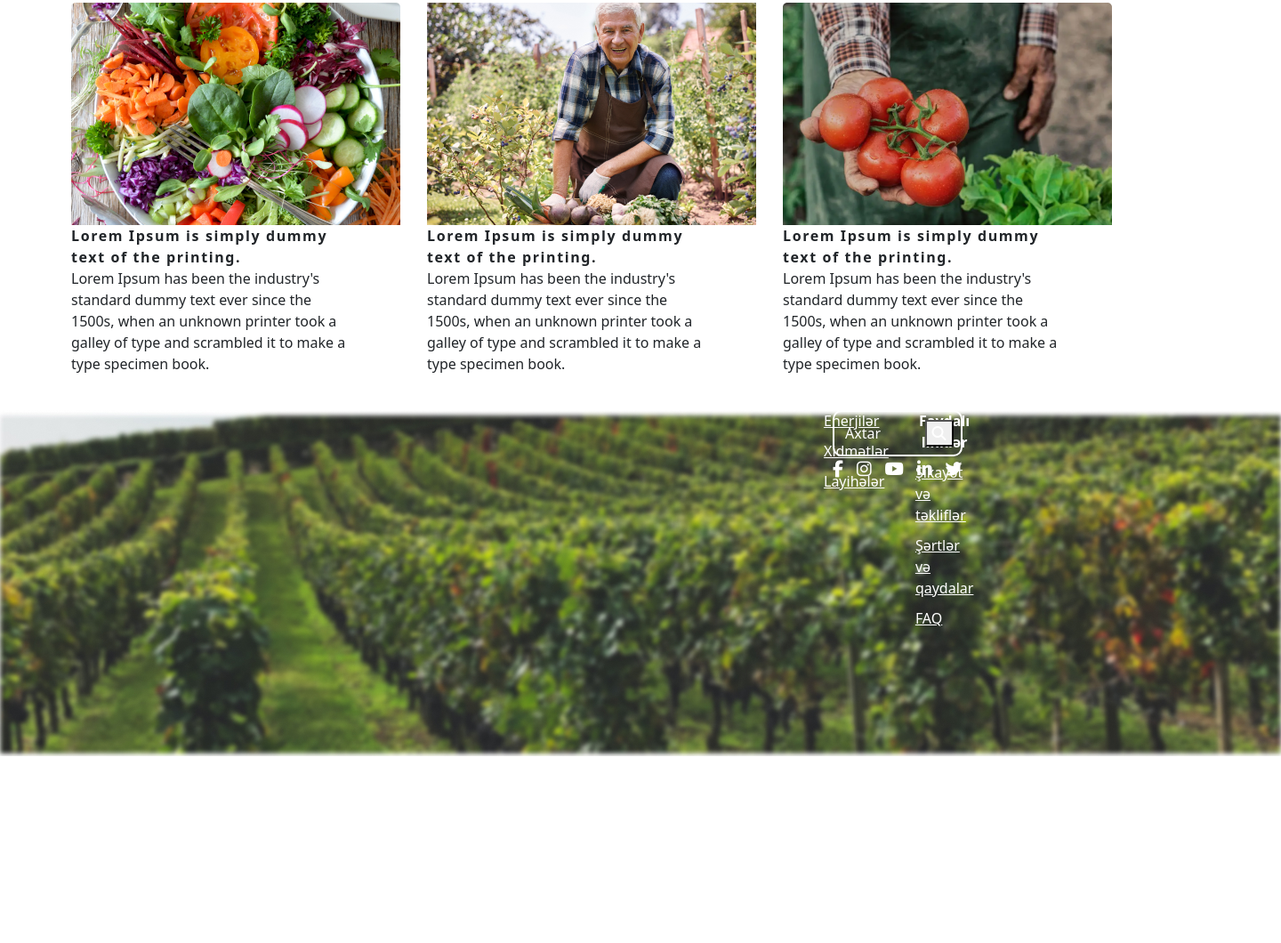
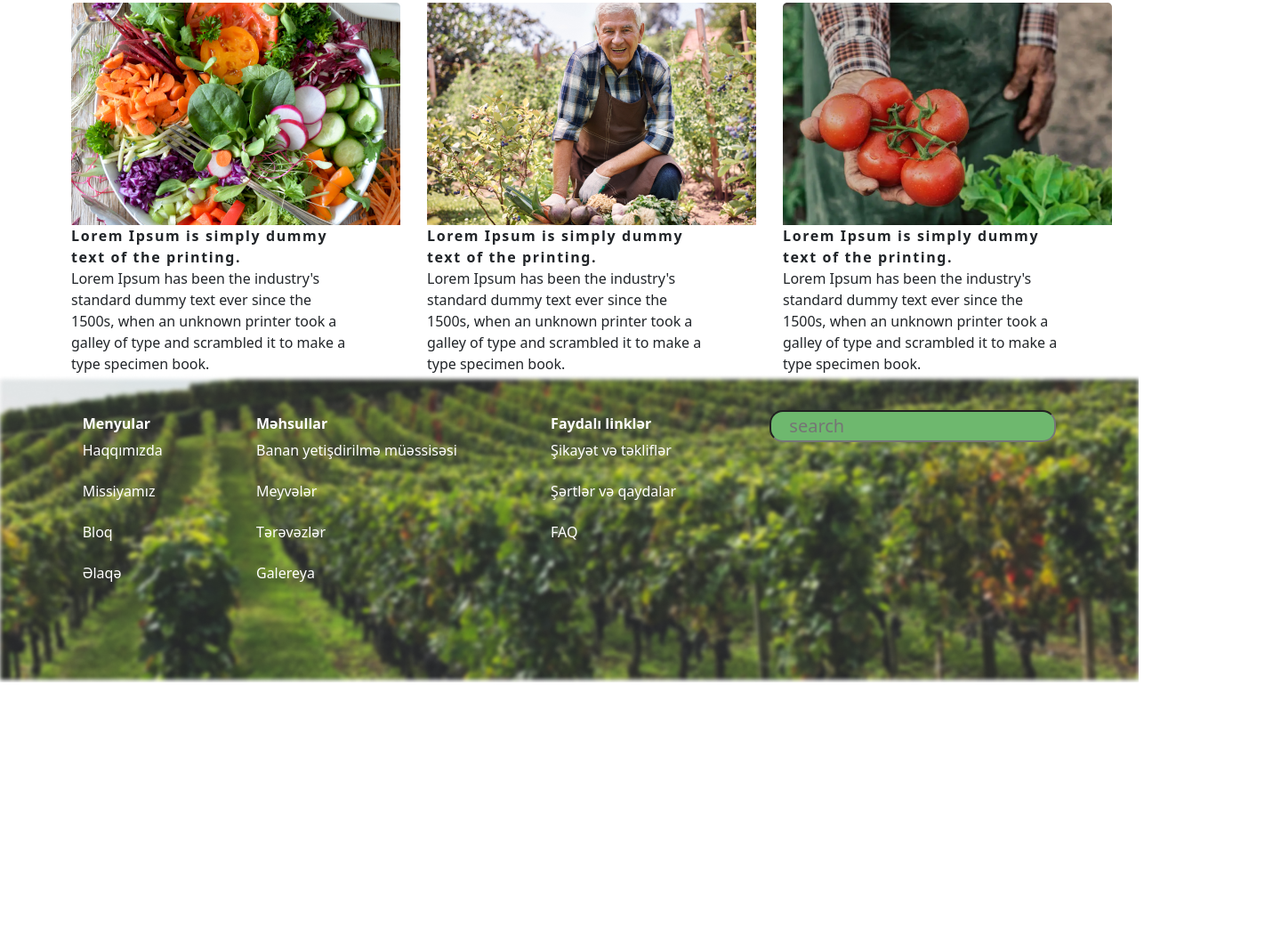
Before and after one commit to alakbarzada/agrovest, a plain HTML site: page index.html in a window 1280 px wide. Shown: the part 1762-2822 px from the top of the page at 89% size, 1440 px wide, since content can reach past the window. After the commit the page ends 2529 px from the top, so only its background shows below. Drawn offline with nearby package versions, Linux system fonts and the light colour scheme; a web font is replaced by a local one.

Commit message:
yarisi hazir

```diff
--- a/index.html
+++ b/index.html
@@ -106,6 +106,7 @@
     </div>
 </header>
 <div class="menu">
+
     <div class="menu-header">
     <div class="delete-menu">
     <i class="fa-solid fa-xmark"></i>
@@ -284,64 +285,46 @@
     </section>
 </main>
 
+<footer>
+    <img class="footer-img" src="agrovest.image/agrovest-img/footer.png">
+
+    <div class="footers">
+    <div>
+<b>Menyular</b>
+<p>Haqqımızda</p>
+<p>Missiyamız</p>
+<p>Bloq</p>
+<p>Əlaqə</p>
+    </div>
+
+    <div>
+        <b> Məhsullar</b>
+        <p>Banan yetişdirilmə müəssisəsi</p>
+        <p>Meyvələr</p>
+        <p>Tərəvəzlər</p>
+        <p>Galereya</p>
+            </div>
+
+            <div>
+                <b>Faydalı linklər</b>
+                <p>Şikayət və təkliflər</p>
+                <p>Şərtlər və qaydalar</p>
+                <p>FAQ</p>
+                    </div>
+                    <form >
+                        <input class="footer-search" placeholder="search" type="search">
+
+                    </form>
 
 
 
-<footer>
-    <div class="container-footer">
+                </div>
+</footer>
 
-        <div class="footer__top">
 
-            <div class="footer__top__left">
 
-                <div class="footer__links">
-                    <img class="footer-photo" src="agrovest.image/agrovest-img/footer.jpg">
-                    <div class="links__title">Menyular</div>
-                    <a href="#">Haqqımızda</a>
-                    <a href="#">Missiyamız</a>
-                    <a href="#">Bloq</a>
-                    <a href="#">Əlaqə</a>
-                </div>
-                <div class="footer__links">
-                    <a href="#">Enerjilər</a>
-                    <a href="#">Xidmətlər</a>
-                    <a href="#">Layihələr</a>
-                </div>
-                <div class="footer__links">
-                    <div class="links__title">Faydalı linklər</div>
-                    <a href="#">Şikayət və təkliflər</a>
-                    <a href="#">Şərtlər və qaydalar</a>
-                    <a href="#">FAQ</a>
-                </div>
-            </div>
-            <div class="footer__top__right">
-                <form class="search__form">
-                    <input type="text" placeholder="Axtar">
-                    <button type="submit">
-                        <i class="fa-solid fa-magnifying-glass"></i>
-                    </button>
-                </form>
-                <div class="social__icons">
-                    <a href="#">
-                        <i class="fa-brands fa-facebook-f"></i>
-                    </a>
-                    <a href="#">
-                        <i class="fa-brands fa-instagram"></i>
-                    </a>
-                    <a href="#">
-                        <i class="fa-brands fa-youtube"></i>
-                    </a>
-                    <a href="#">
-                        <i class="fa-brands fa-linkedin-in"></i>
-                    </a>
-                    <a href="#">
-                        <i class="fa-brands fa-twitter"></i>
-                    </a>
-                </div>
-            </div>
-        </div>
-    </div>
-</footer>
+
+
 
 
 
--- a/style.css
+++ b/style.css
@@ -356,152 +356,42 @@ color: white;
 }
 
 
+.footers{
+    display: flex;
 
-footer {
-    width: 100%;
-    background-color:grey;
-    position: relative;
+    justify-content: space-around;
+    padding: 40px;
+    line-height: 30px;
+position: relative;
+color: #fff;
+
 }
-.container-footer{
+@media(max-width:992px){
+ .footers{
+    display: inline ;
+   text-align: center;
+ }
+}
+
+.footer-img{
     position: absolute;
     width: 100%;
 }
+@media(max-width:992px){
+    .footer-img{
 
-
-footer .footer__top {
-    width: 100%;
-    display: flex;
-    flex-direction: column;
-    justify-content: center;
-    align-items: center;
-    gap: 40px;
-    padding: 40px 0;
-
-}
-
-@media (min-width: 1200px) {
-    footer .footer__top {
-        flex-direction: row;
-        justify-content: space-between;
-        align-items: stretch;
-
+        height: 100vh;
     }
 }
-
-footer .footer__top__left {
-    width: 100%;
-    display: flex;
-    flex-direction: column;
-    justify-content: center;
-    align-items: center;
-    gap: 30px;
-
+.footer-search{
+    background-color: rgb(110, 184, 110);
+    color: black;
+    font-size: 20px;
+    border-radius: 15px;
+    padding-left: 20px;
 }
-
-@media (min-width: 768px) {
-    footer .footer__top__left {
-        flex-direction: row;
-        justify-content: space-between;
-        align-items: stretch;
+@media(max-width:992px){
+    .footer-search{
+        width: 100%;
     }
 }
-
-
-footer .footer__links {
-    width: 100%;
-    display: flex;
-    flex-direction: column;
-    justify-content: flex-start;
-    align-items: center;
-    gap: 10px;
-
-}
-
-footer .footer__links .links__title {
-    color: #fff;
-    font-weight: 600;
-    text-align: center;
-}
-
-footer .footer__links a {
-    color: #fff;
-    text-align: center;
-}
-
-@media (min-width: 1200px) {
-    footer .footer__links {
-        align-items: flex-start;
-
-    }
-
-    .footer .footer__links .links__title {
-        text-align: start;
-    }
-
-    footer .footer__links a {
-        text-align: start;
-    }
-}
-
-footer .footer__top__right {
-    width: 100%;
-    display: flex;
-    flex-direction: column;
-
-}
-
-@media (min-width: 1200px) {
-    footer .footer__top__left {
-        width: 70%;
-
-    }
-
-    footer .footer__top__right {
-     margin-right: 100%;
-
-    }
-}
-
-
-footer .search__form {
-    position: relative;
-    width: 100%;
-    max-width: 230px;
-}
-
-footer .search__form input {
-    width: 100%;
-    border: 2px solid #fff;
-    outline: none;
-    border-radius: 10px;
-    height: 52px;
-    padding: 12px;
-    padding-right: 40px;
-    background-color: transparent;
-    caret-color: #fff;
-    color: #fff;
-}
-
-footer .search__form input::placeholder {
-    color: #fff;
-}
-
-footer .search__form button {
-    position: absolute;
-    top: 50%;
-    right: 10px;
-    transform: translateY(-50%);
-    color: #fff;
-}
-
-footer .social__icons {
-    display: flex;
-    justify-content: center;
-    align-items: center;
-    gap: 15px;
-}
-
-footer .social__icons a {
-    color: #fff;
-    font-size: 19px;
-}
```
Also changed, not shown: agrovest.image/agrovest-img/footer.png (added).
